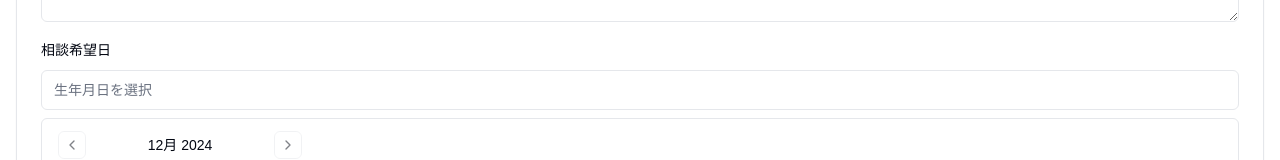
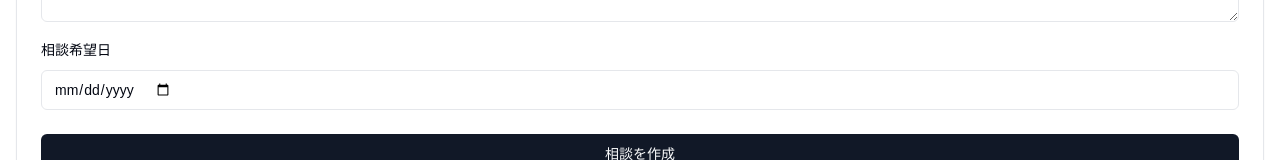
Before and after one commit to yosuke0517/yurumentor, a Next.js app: page /consultations/new in a window 1280 px wide. Shown: the part 401-561 px from the top of the page. Built offline with nearby package versions, Linux system fonts and the light colour scheme; no server answers.

Commit message:
fix: カレンダーUI一旦やめ

```diff
--- a/src/components/DatePicker.tsx
+++ b/src/components/DatePicker.tsx
@@ -1,9 +1,8 @@
 'use client';
 
-import { Calendar } from '@/components/ui/calendar';
 import { Input } from '@/components/ui/input';
 import { format } from 'date-fns';
-import { ja } from 'date-fns/locale';
+// import { ja } from 'date-fns/locale';
 
 type DatePickerProps = {
   value?: Date;
@@ -15,13 +14,19 @@ export function DatePicker({ value, onChange, name }: DatePickerProps) {
   return (
     <div className="grid w-full gap-2">
       <Input
-        type="text"
+        type="date"
         id={name}
         name={name}
         placeholder="生年月日を選択"
-        value={value ? format(value, 'yyyy/MM/dd', { locale: ja }) : ''}
-        readOnly
+        value={value ? format(value, 'yyyy-MM-dd') : ''}
+        onChange={(e) => {
+          if (onChange) {
+            onChange(e.target.value ? new Date(e.target.value) : undefined);
+          }
+        }}
       />
+      {/* 一旦コメントアウト UX悪そうだったら復活 */}
+      {/*
       <Calendar
         mode="single"
         selected={value}
@@ -29,6 +34,7 @@ export function DatePicker({ value, onChange, name }: DatePickerProps) {
         locale={ja}
         className="rounded-md border"
       />
+      */}
     </div>
   );
 }
```
